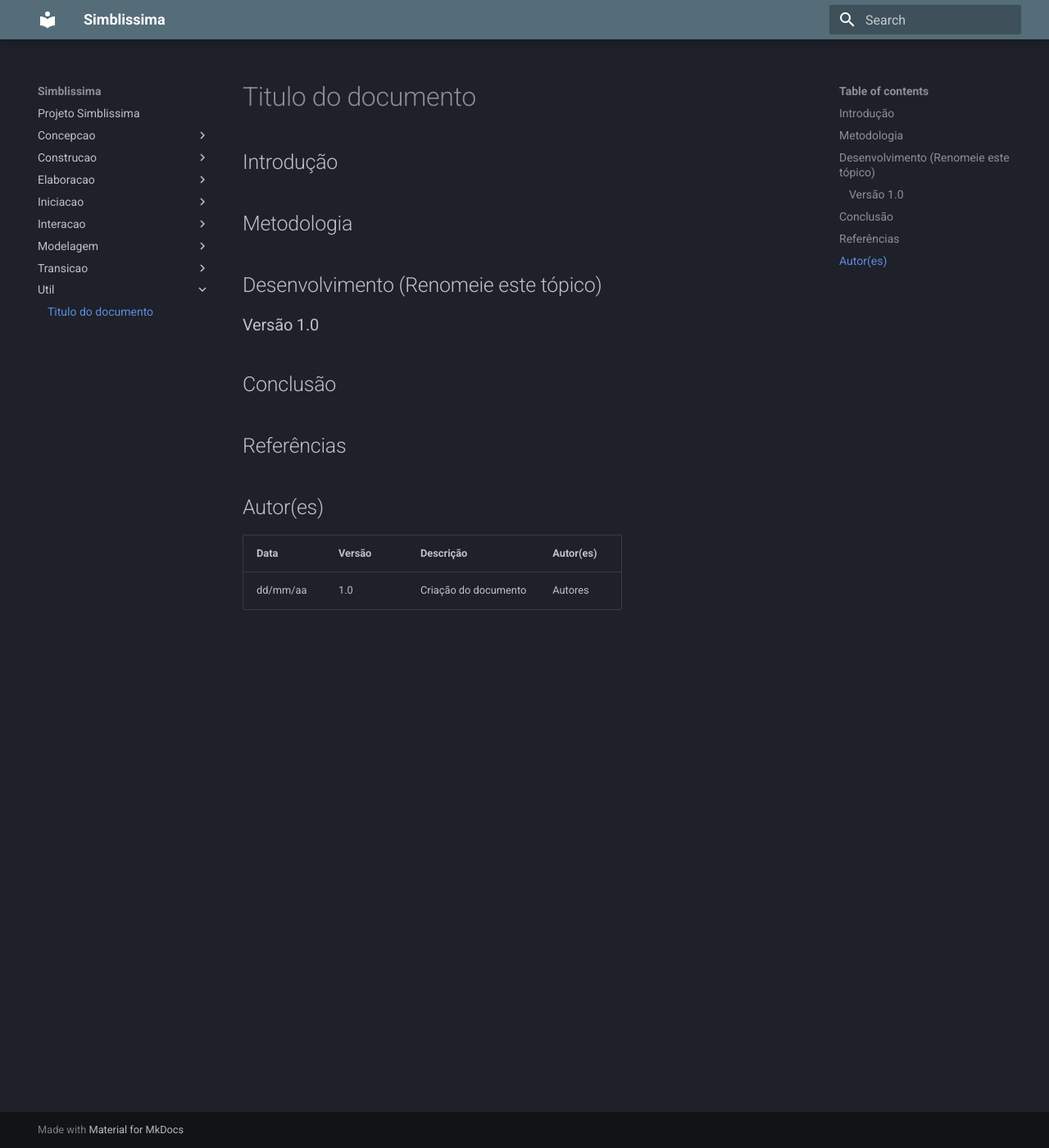
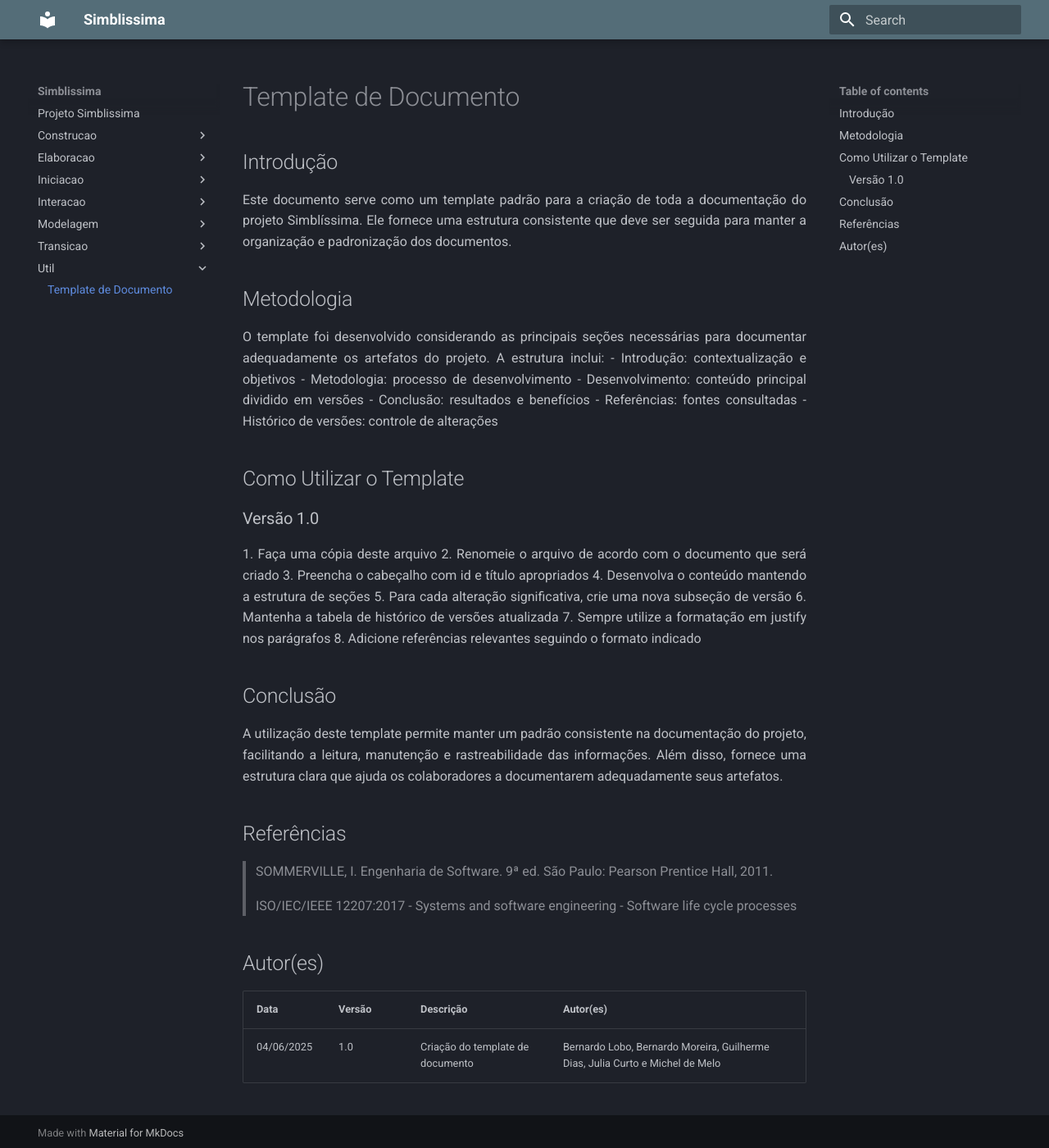
Before and after one commit to Projetos-de-Extensao/PBE_25.1_8001_II_Simblissima, an MkDocs documentation site: the page built from docs/util/doc_template.md, in a window 1280 px wide and 1400 px high. Shown: the whole window at 82% size. Built offline with MkDocs 1.6.1 and Material for MkDocs 9.7.7, drawn with Linux system fonts in a browser that asks for light colours.

Commit message:
feat: add construction and transition documents with detailed methodologies and procedures

```diff
--- a/docs/construcao/construcao.md
+++ b/docs/construcao/construcao.md
@@ -0,0 +1,91 @@
+---
+id: construcao
+title: Documento de Construção
+---
+
+## Introdução
+
+<p align = "justify">
+Este documento detalha a fase de construção do projeto Simblíssima, descrevendo a arquitetura, tecnologias e implementação do sistema de gerenciamento de pedidos.
+</p>
+
+## Metodologia
+
+<p align = "justify">
+A construção do sistema foi realizada utilizando uma abordagem modular, com separação clara entre frontend e backend. O desenvolvimento seguiu boas práticas de programação e padrões de projeto estabelecidos.
+</p>
+
+## Desenvolvimento
+
+### Versão 1.0
+
+#### 1. Arquitetura do Sistema
+
+<p align = "justify">
+- Frontend: Interface web responsiva
+- Backend: API RESTful
+- Banco de Dados: Sistema relacional
+- Autenticação: Sistema de login e controle de acesso
+</p>
+
+#### 2. Módulos Principais
+
+<p align = "justify">
+- **Gerenciamento de Pedidos**:
+  - Criação e acompanhamento de pedidos
+  - Atualização de status
+  - Histórico de alterações
+  - Cálculo automático de valores
+
+- **Interface do Cliente**:
+  - Visualização de pedidos
+  - Acompanhamento de status
+  - Histórico de transações
+  - Sistema de notificações
+
+- **Dashboard do Administrador**:
+  - Gestão completa de pedidos
+  - Atualização de status
+  - Definição de valores finais
+  - Filtros e ordenação
+</p>
+
+#### 3. Funcionalidades Implementadas
+
+<p align = "justify">
+- Sistema de autenticação de usuários
+- CRUD completo de pedidos
+- Atualização em tempo real
+- Histórico de status
+- Cálculo de valores
+- Filtros e ordenação
+- Interface responsiva
+- Validações de formulários
+</p>
+
+#### 4. Tecnologias Utilizadas
+
+<p align = "justify">
+- Frontend: JavaScript, HTML5, CSS3, Bootstrap
+- Backend: Django, Python
+- Banco de Dados: SQLite3
+- Controle de Versão: Git
+- Documentação: MkDocs
+</p>
+
+## Conclusão
+
+<p align = "justify">
+A fase de construção resultou em um sistema robusto e funcional, atendendo aos requisitos estabelecidos e oferecendo uma experiência fluida tanto para clientes quanto para administradores. A arquitetura modular permite fácil manutenção e futuras expansões.
+</p>
+
+## Referências
+
+> GAMMA, E. et al. Design Patterns: Elements of Reusable Object-Oriented Software. Addison-Wesley, 1994.
+
+> DJANGO Documentation. Django Software Foundation, 2023.
+
+## Autor(es)
+| Data | Versão | Descrição | Autor(es) |
+| -- | -- | -- | -- |
+| 04/06/2025 | 1.0 | Criação do documento de construção | Bernardo Lobo, Bernardo Moreira, Guilherme Dias, Julia Curto e Michel de Melo |
--- a/docs/transicao/transicao.md
+++ b/docs/transicao/transicao.md
@@ -0,0 +1,62 @@
+---
+id: transicao
+title: Documento de Transição
+---
+
+## Introdução
+
+<p align = "justify">
+Este documento detalha a fase de transição do projeto Simblíssima, descrevendo os procedimentos necessários para a implantação do sistema em ambiente de produção.
+</p>
+
+## Metodologia
+
+<p align = "justify">
+A transição do sistema seguirá uma abordagem gradual, garantindo a correta implantação e treinamento dos usuários finais.
+</p>
+
+## Desenvolvimento
+
+### Versão 1.0
+
+#### 1. Procedimentos de Implantação
+
+<p align = "justify">
+- Configuração do ambiente de produção
+- Migração do banco de dados
+- Deploy da aplicação
+- Testes de aceitação
+</p>
+
+#### 2. Treinamento
+
+<p align = "justify">
+- Capacitação dos usuários
+- Manual do sistema
+- Documentação técnica
+- Suporte inicial
+</p>
+
+#### 3. Monitoramento
+
+<p align = "justify">
+- Acompanhamento de performance
+- Registro de incidentes
+- Feedback dos usuários
+- Ajustes necessários
+</p>
+
+## Conclusão
+
+<p align = "justify">
+A fase de transição estabelece os procedimentos necessários para garantir uma implantação bem-sucedida do sistema Simblíssima.
+</p>
+
+## Referências
+
+> SOMMERVILLE, I. Engenharia de Software. 9ª ed. São Paulo: Pearson Prentice Hall, 2011.
+
+## Autor(es)
+| Data | Versão | Descrição | Autor(es) |
+| -- | -- | -- | -- |
+| 04/06/2025 | 1.0 | Criação do documento de transição | Bernardo Lobo, Bernardo Moreira, Guilherme Dias, Julia Curto e Michel de Melo |
--- a/docs/util/doc_template.md
+++ b/docs/util/doc_template.md
@@ -1,51 +1,56 @@
 ---
-id: nome_do_documento
-title: Titulo do documento
+id: template_documento
+title: Template de Documento
 ---
 
 
 ## Introdução
 
 <p align = "justify">
-<!-- Escreva uma introdução simples e concisa, explicando do que se trata o documento e como ele será usado no projeto (qual o objetivo do documento). -->
+Este documento serve como um template padrão para a criação de toda a documentação do projeto Simblíssima. Ele fornece uma estrutura consistente que deve ser seguida para manter a organização e padronização dos documentos.
 </p>
 
 ## Metodologia
 
 <p align = "justify">
-<!-- Descreva como o documento foi feito, como a técnica foi utilizada no projeto. -->
+O template foi desenvolvido considerando as principais seções necessárias para documentar adequadamente os artefatos do projeto. A estrutura inclui:
+
+- Introdução: contextualização e objetivos
+- Metodologia: processo de desenvolvimento
+- Desenvolvimento: conteúdo principal dividido em versões
+- Conclusão: resultados e benefícios
+- Referências: fontes consultadas
+- Histórico de versões: controle de alterações
 </p>
 
-## Desenvolvimento (Renomeie este tópico)
+## Como Utilizar o Template
 
-<!-- Mude o título do tópico de desenvolvimento para outros individuais de cada artefato. Adicione quantos subtópicos precisar. -->
 ### Versão 1.0
 
 <p align = "justify">
-<!-- Desenvolva o documento propriamente neste tópico. Para cada mudança relevante ou impactante, crie um novo subtópico com a versão correspondente (Exemplo: Versão 1.0, Versão 1.1, Versão 1.2) -->
-</p>
-
-<p align = "justify">
-<!-- Escreva aqui a primeira versão do documento. -->
+1. Faça uma cópia deste arquivo
+2. Renomeie o arquivo de acordo com o documento que será criado
+3. Preencha o cabeçalho com id e título apropriados
+4. Desenvolva o conteúdo mantendo a estrutura de seções
+5. Para cada alteração significativa, crie uma nova subseção de versão
+6. Mantenha a tabela de histórico de versões atualizada
+7. Sempre utilize a formatação em justify nos parágrafos
+8. Adicione referências relevantes seguindo o formato indicado
 </p>
 
 ## Conclusão
 
 <p align = "justify">
-<!-- Descreva neste tópico como a aplicação da técnica e a criação do documento foi útil para o projeto. -->
+A utilização deste template permite manter um padrão consistente na documentação do projeto, facilitando a leitura, manutenção e rastreabilidade das informações. Além disso, fornece uma estrutura clara que ajuda os colaboradores a documentarem adequadamente seus artefatos.
 </p>
 
 ## Referências
 
-<!-- Insira referências relevantes do projeto (com um sinal de '>' antes), se possível priorize por livros e artigos, depois sites, blogs e outros projetos parecidos.
-Exemplo:
-> Referência
- -->
+> SOMMERVILLE, I. Engenharia de Software. 9ª ed. São Paulo: Pearson Prentice Hall, 2011.
 
->
+> ISO/IEC/IEEE 12207:2017 - Systems and software engineering - Software life cycle processes
 
 ## Autor(es)
-<!-- Para cada alteração no documento, lembre-se de descrever as mudanças, a versão, a data e creditar os autores. -->
 | Data | Versão | Descrição | Autor(es) |
 | -- | -- | -- | -- |
-| dd/mm/aa | 1.0 | Criação do documento | Autores |
+| 04/06/2025 | 1.0 | Criação do template de documento | Bernardo Lobo, Bernardo Moreira, Guilherme Dias, Julia Curto e Michel de Melo |
```
Also changed, not shown: docs/concepcao/concepcao.md (deleted).
